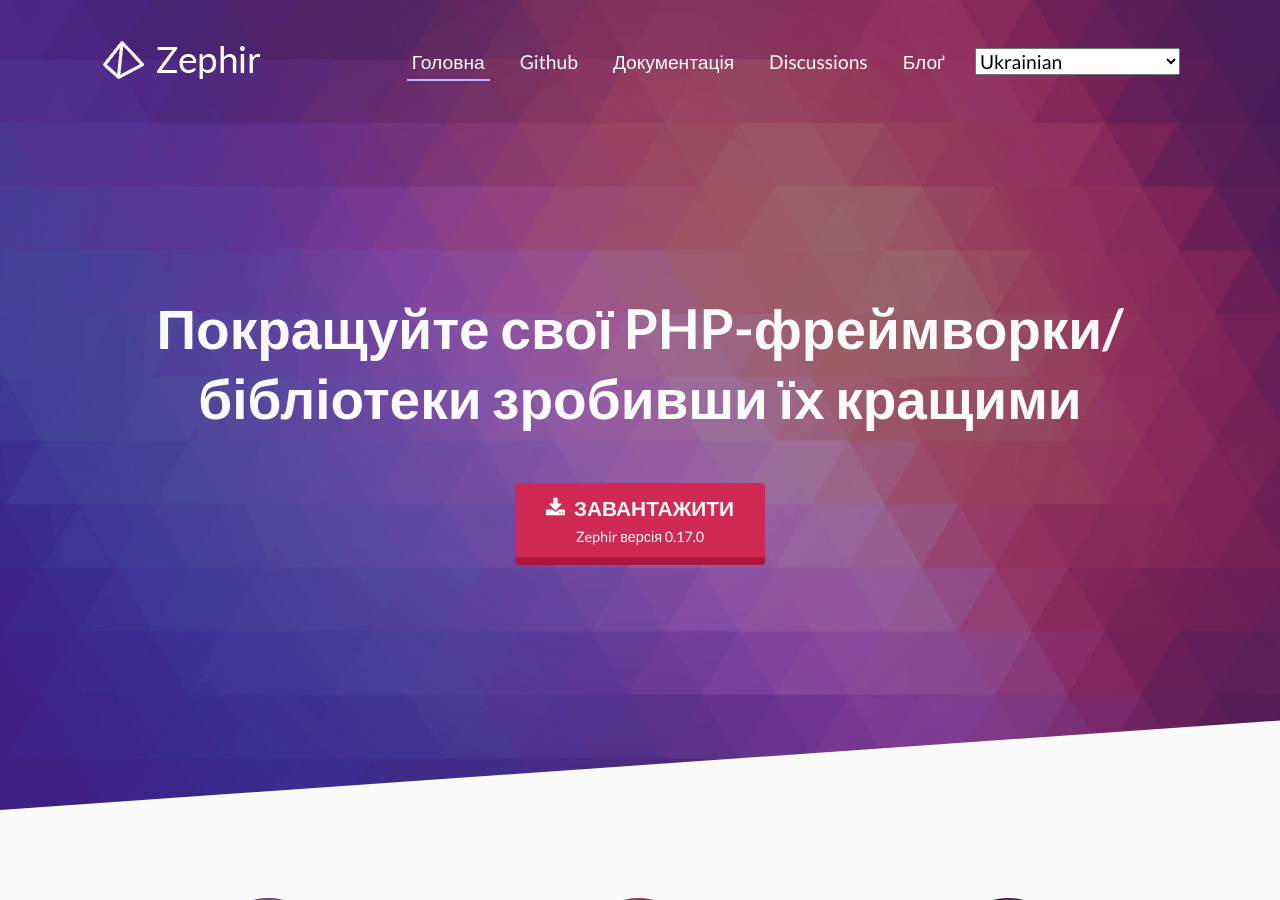
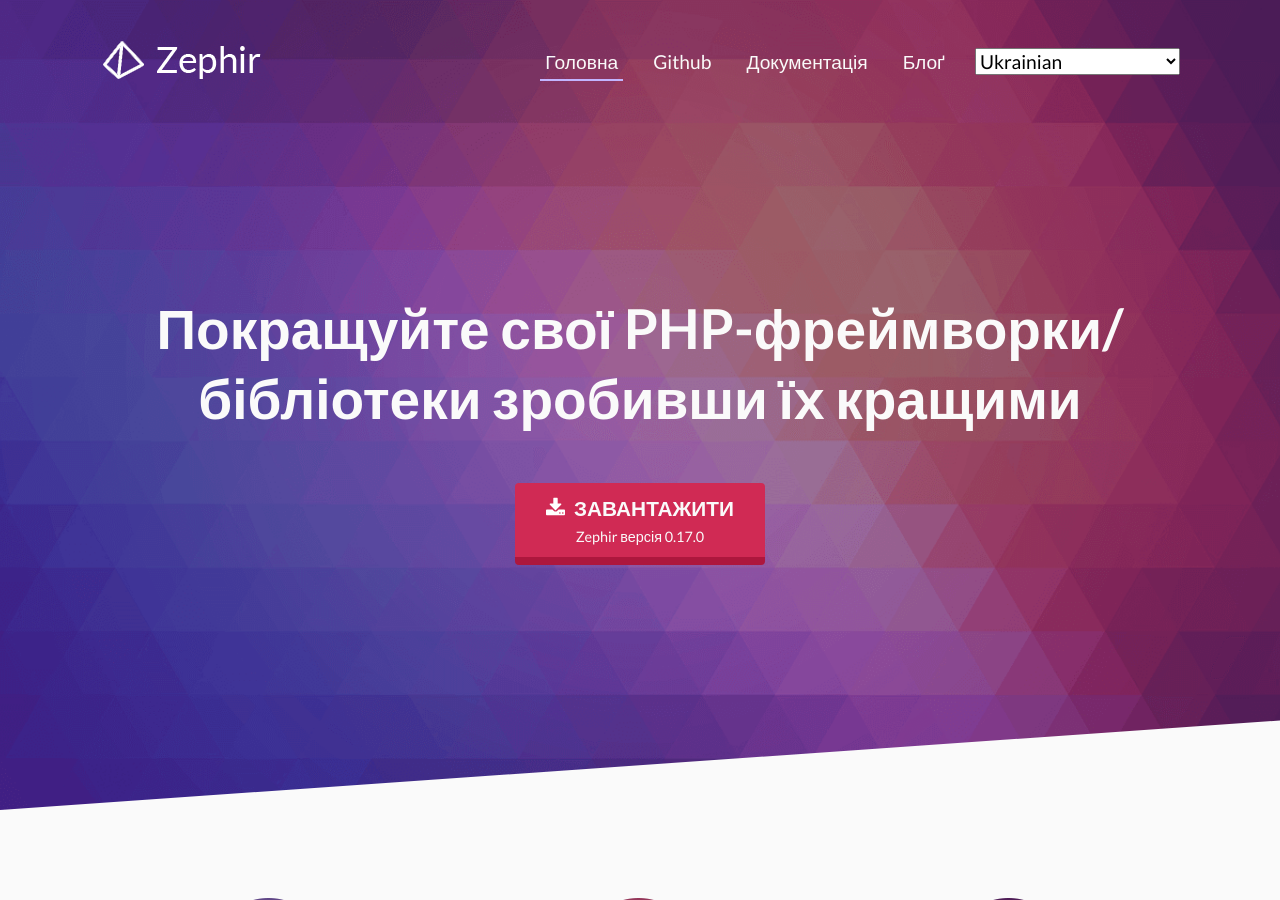
Before and after one commit to zephir-lang/zephir-website, a Jekyll site: the page built from language/uk-UA.html, in a window 1280 px wide and 900 px high. Built offline with Jekyll 4.4.1, drawn with Linux system fonts in a browser that asks for light colours.

Commit message:
remove Discussions link ua (#285)

```diff
--- a/_data/uk-UA.json
+++ b/_data/uk-UA.json
@@ -9,7 +9,6 @@
   "compilationModelDescription": "Zephir використовує переваги екосистеми розширень доступних на PHP, щоб дозволити вам створювати власні розширення, як спільні бібліотеки в Linux/OSX та DLL у Windows.",
   "contactUs": "Контакти",
   "description": "Zephir — проект з відкритим вихідним кодом, високорівнева/предметно-орієнтована мова спроектована для полегшення створення й супроводу розширень для PHP з акцентом на тип та безпеку доступу до пам'яті.",
-  "discussions": "Discussions",
   "documentation": "Документація",
   "download": "Завантажити",
   "encancePhp": "Покращуйте свої PHP-фреймворки/бібліотеки зробивши їх ",
--- a/language/uk-UA.html
+++ b/language/uk-UA.html
@@ -26,11 +26,6 @@ permalink: /uk-UA
                     <li>
                         <a href="https://docs.zephir-lang.com/">
                             {{ site.data.uk-UA.documentation }}
-                        </a>
-                    </li>
-                    <li>
-                        <a href="https://github.com/zephir-lang/zephir/discussions">
-                            {{ site.data.uk-UA.discussions }}
                         </a>
                     </li>
                     <li>
@@ -143,9 +138,6 @@ permalink: /uk-UA
                     <a href="https://docs.zephir-lang.com/">
                         {{ site.data.uk-UA.documentation }}
                     </a>
-                    <a href="https://github.com/zephir-lang/zephir/discussions">
-                        {{ site.data.uk-UA.discussions }}
-                    </a>
                     <a href="https://docs.zephir-lang.com/en/latest/installation">
                         {{ site.data.uk-UA.installation }}
                     </a>
```
